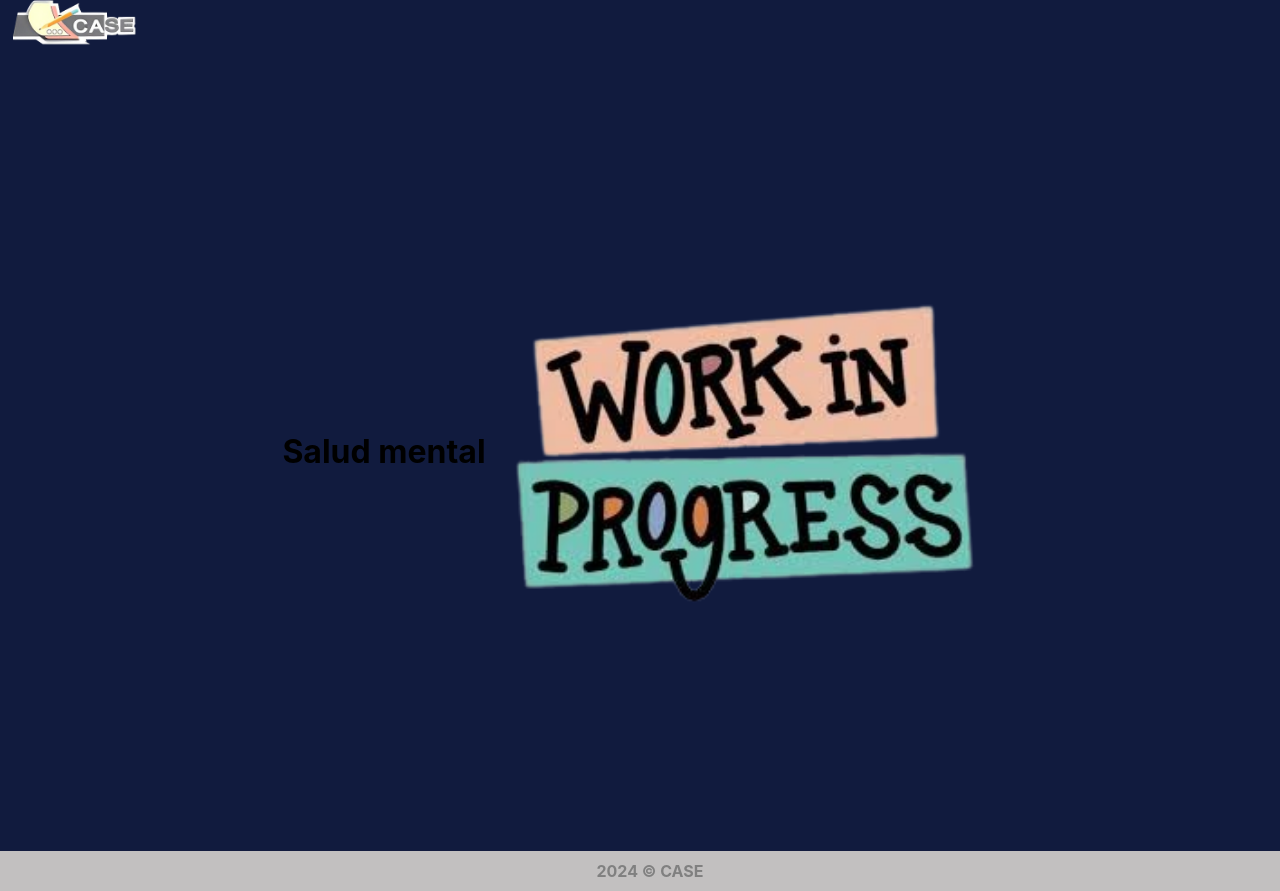
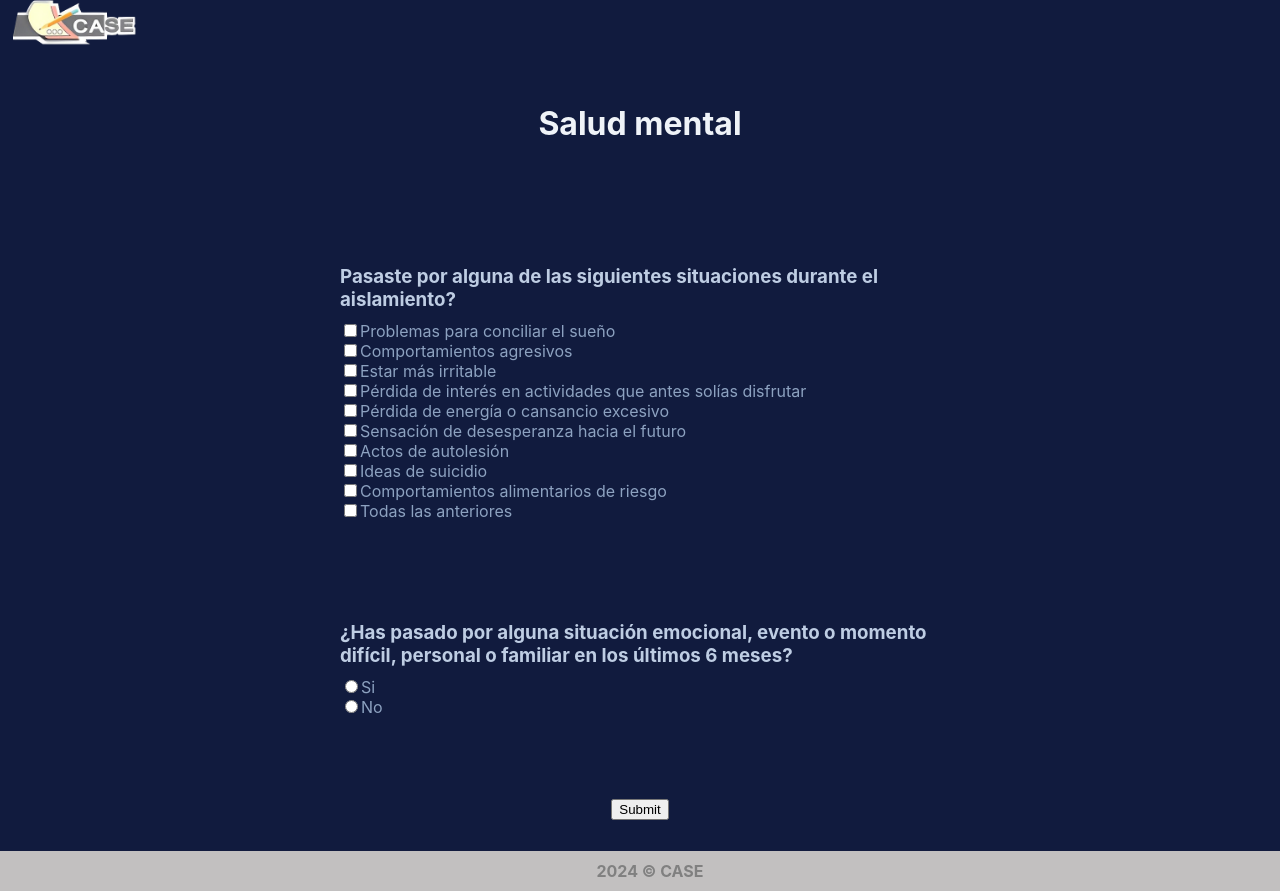
Before and after one commit to Alexlife2002003/case_web, a React (Create React App) app: page /quiz/7 in a window 1280 px wide. Built offline with nearby package versions, Linux system fonts and the light colour scheme; no server answers.

Commit message:
answers submittable for Salud mental and idioma

```diff
--- a/package.json
+++ b/package.json
@@ -7,6 +7,7 @@
     "@testing-library/react": "^13.4.0",
     "@testing-library/user-event": "^13.5.0",
     "cors": "^2.8.5",
+    "localforage": "^1.10.0",
     "react": "^18.2.0",
     "react-dom": "^18.2.0",
     "react-icons": "^5.0.1",
--- a/src/components/components/RadioButton.jsx
+++ b/src/components/components/RadioButton.jsx
@@ -1,13 +1,14 @@
 
 import React from 'react';
 import "./style.css"
-const RadioButton = ({ id, value, label, onChange }) => {
+const RadioButton = ({ id, name, value, label, onChange }) => {
   return (
     <div>
       <input
         type="radio"
         id={id}
-        value={value}
+        name={name}
+        value={label}
         onChange={onChange}
       />
       <label className="RB-label" htmlFor={id}>{label}</label>
--- a/src/components/login/LoginPage.jsx
+++ b/src/components/login/LoginPage.jsx
@@ -3,6 +3,7 @@ import './login.css';
 import { useNavigate } from 'react-router-dom';
 import IMG from "../../assets/CASE.png"
 import IMG2 from "../../assets/CASE-ed.jpg"
+import localforage from 'localforage';
 
 
 
--- a/src/components/quizzes/idioma/Idioma.jsx
+++ b/src/components/quizzes/idioma/Idioma.jsx
@@ -2,13 +2,20 @@
 import React, { useState } from 'react';
 import RadioButton from '../../components/RadioButton';
 import "./style.css"
+import { useNavigate } from 'react-router-dom';
 
 const Idioma = () => {
   const questions = [
-    { id: 'question1', title: 'Tienes algun conocimiento del Idioma Ingles?', options: ['Si', 'No'] },
-    { id: 'question2', title: 'Estas cursando estudios del idioma ingles actualmente', options: ['Si', 'No'] },
-    { id: 'question3', title: 'Conoces las opciones para estudiar ingles que ofrece la BUAZ a traves del Programa de Extension Universitaria de Lenguhas(PEUL) o del Programa Unico de ingles(PUDI)(PACDI)?', options: ['Si', 'No'] },
+    { id: 'pregunta42', title: 'Tienes algun conocimiento del Idioma Ingles?', options: ['Si', 'No'] },
+    { id: 'pregunta43', title: 'Estas cursando estudios del idioma ingles actualmente', options: ['Si', 'No'] },
+    { id: 'pregunta44', title: 'Conoces las opciones para estudiar ingles que ofrece la BUAZ a traves del Programa de Extension Universitaria de Lenguhas(PEUL) o del Programa Unico de ingles(PUDI)(PACDI)?', options: ['Si', 'No'] },
   ];
+
+  const apiBD = process.env.REACT_APP_API_BD;
+  const apiBDIdioma = process.env.REACT_APP_ADD_IDIOMA;
+  const userId = localStorage.getItem('id');
+  const authToken= localStorage.getItem('token');
+  const navigate = useNavigate();
 
   const [answers, setAnswers] = useState(Object.fromEntries(questions.map(q => [q.id, null])));
 
@@ -16,20 +23,26 @@ const Idioma = () => {
     setAnswers(prevAnswers => ({ ...prevAnswers, [questionId]: value }));
   };
 
-  const handleSubmit = () => {
-    // Send answers to the database
-    // Adjust the API endpoint and database logic accordingly
-
-    fetch('/api/saveQuizAnswers', {
-      method: 'POST',
-      headers: {
-        'Content-Type': 'application/json',
-      },
-      body: JSON.stringify({ answers }),
-    })
-      .then(response => response.json())
-      .then(data => console.log(data))
-      .catch(error => console.error('Error:', error));
+  const handleSubmit = async () => {
+    try{
+      const response = await fetch(apiBD + apiBDIdioma, {
+        method: 'POST',
+        headers: {
+          'Authorization':`Bearer ${authToken}`,
+          'Content-Type': 'application/json',
+        },
+        body: JSON.stringify({'userId':userId,'pregunta42':answers['pregunta42'],'pregunta43':answers['pregunta43'],'pregunta44':answers['pregunta44']}),
+      });
+        if(response.ok){
+          alert('Respuestas guardadas exitosamente')
+          navigate('/home');
+        }else{
+          throw new Error(`Error al guardar las respuestas. ${response.status}`)
+        }
+    }catch(error){
+      console.error("Error al guardar las respuestas",error)
+      alert("Error al guardar las respuestas, vuelve a intentarlo")
+    }
   };
 
   return (
@@ -46,7 +59,7 @@ const Idioma = () => {
               id={`${id}_option${index + 1}`}
               value={`option${index + 1}`}
               label={option}
-              onChange={() => handleRadioButtonChange(id, `option${index + 1}`)}
+              onChange={() => handleRadioButtonChange(id, option)}
             />
           ))}
         </div>
--- a/src/components/quizzes/saludMental/SaludMental.jsx
+++ b/src/components/quizzes/saludMental/SaludMental.jsx
@@ -1,13 +1,133 @@
-import React from 'react'
-import workprogress from "../../../assets/workprogress.png"
-import "../style.css"
+import React, { useState } from 'react';
+import workprogress from '../../../assets/workprogress.png';
+import './style.css';
+import { useNavigate } from 'react-router-dom';
+
 const SaludMental = () => {
+  const questions = [
+    {
+      id: 'pregunta63',
+      title: 'Pasaste por alguna de las siguientes situaciones durante el aislamiento?',
+      options: [
+        'Problemas para conciliar el sueño',
+        'Comportamientos agresivos',
+        'Estar más irritable',
+        'Pérdida de interés en actividades que antes solías disfrutar',
+        'Pérdida de energía o cansancio excesivo',
+        'Sensación de desesperanza hacia el futuro',
+        'Actos de autolesión',
+        'Ideas de suicidio',
+        'Comportamientos alimentarios de riesgo',
+        'Todas las anteriores',
+      ],
+    },
+    { id: 'pregunta64', title: '¿Has pasado por alguna situación emocional, evento o momento difícil, personal o familiar en los últimos 6 meses?', options: ['Si', 'No'] },
+  ];
+
+  const apiBD = process.env.REACT_APP_API_BD;
+  const apiBDSaludMental = process.env.REACT_APP_ADD_SALUD_MENTAL;
+  const userId = localStorage.getItem('id');
+  const authToken = localStorage.getItem('token');
+  const navigate = useNavigate();
+
+  const [answers, setAnswers] = useState(Object.fromEntries(questions.map(q => [q.id, null])));
+
+  const handleCheckboxChange = (questionId, option) => {
+    setAnswers(prevAnswers => {
+      const currentOptions = prevAnswers[questionId] || [];
+      const updatedOptions = currentOptions.includes(option)
+        ? currentOptions.filter(item => item !== option)
+        : [...currentOptions, option];
+      return { ...prevAnswers, [questionId]: updatedOptions };
+    });
+  };
+
+  const handleRadioChange = (questionId, option) => {
+    setAnswers(prevAnswers => ({ ...prevAnswers, [questionId]: option }));
+  };
+
+  const convertCheckboxValue = (questionId, option) => {
+    return answers[questionId]?.includes(option) ? 'Si' : 'No';
+  };
+
+  const convertRadioValue = (questionId) => {
+    return answers[questionId] === 'Si' ? 'Si' : 'No';
+  };
+
+  const handleSubmit = async () => {
+    const formattedAnswers = {
+      'userId': userId,
+      'pregunta63': questions[0].options.map(option => convertCheckboxValue('pregunta63', option)).join(','),
+      'pregunta64': convertRadioValue('pregunta64'),
+      // Add more questions as needed
+    };
+    console.log(formattedAnswers);
+    try{
+      const response= await fetch(apiBD+apiBDSaludMental,{
+        method:'POST',
+        headers:{
+          'Authorization':`Bearer ${authToken}`,
+          'Content-Type':'application/json',
+        },
+        body: JSON.stringify({
+          'userId': userId,
+          'pregunta63': questions[0].options.map(option => convertCheckboxValue('pregunta63', option)).join(','),
+          'pregunta64': convertRadioValue('pregunta64'),
+          // Add more questions as needed
+        })
+      });
+      if (response.ok){
+        alert('Respuestas guardadas exitosamente')
+        navigate('/home')
+      }else{
+        throw new Error(`Error al guardar las respuestas. ${response.status}`)
+      }
+    }catch(error){
+      console.error("Error al guardar las respuestas",error)
+      alert("Error al guardar las respuestas, vuelve a intentarlo")
+    }
+  };
+
   return (
-    <div className='Quiz-container'>
-        <h1>Salud mental</h1>
-        <img className='quiz-image' src={workprogress} alt="" />
+    <div className='saludmental-container'>
+      <h1>Salud mental</h1>
+      {questions.map(({ id, title, options }) => (
+        <div key={id}>
+          <h3>{title}</h3>
+          {options.map((option, index) => (
+            <div key={`${id}_option${index + 1}`}>
+              {id === 'pregunta64' ? (
+                <>
+                  <input
+                    type='radio'
+                    id={`${id}_option${index + 1}`}
+                    name={id}
+                    value={option}
+                    onChange={() => handleRadioChange(id, option)}
+                    checked={answers[id] === option}
+                  />
+                  <label className="SM-label" htmlFor={`${id}_option${index + 1}`}>{option}</label>
+                </>
+              ) : (
+                <>
+                  <input
+                    type='checkbox'
+                    id={`${id}_option${index + 1}`}
+                    value={option}
+                    onChange={() => handleCheckboxChange(id, option)}
+                    checked={answers[id]?.includes(option)}
+                  />
+                  <label className="SM-label" htmlFor={`${id}_option${index + 1}`}>{option}</label>
+                </>
+              )}
+            </div>
+          ))}
+        </div>
+      ))}
+
+      <button onClick={handleSubmit}>Submit</button>
     </div>
-  )
-}
+  );
+};
 
-export default SaludMental
+export default SaludMental;
--- /dev/null
+++ b/src/components/quizzes/saludMental/style.css
@@ -0,0 +1,30 @@
+/* style.css */
+.saludmental-container {
+    display: grid;
+    grid-template-columns: 1fr;
+    gap: 20px;
+    align-items: center;
+    justify-items: center;
+    height: 100vh;
+  }
+
+  /* Additional styling for better visual separation */
+  .saludmental-container > div {
+    width: 100%;
+    max-width: 600px; /* Adjust as needed */
+    text-align: left;
+  }
+
+  /* Styling for question text */
+  .saludmental-container h3 {
+    margin-bottom: 10px; /* Add some spacing between question text and options */
+    color:#BECDE3;
+}
+
+.saludmental-container h1 {
+    color:#EFF3F8;
+}
+
+.SM-label{
+    color: #8DA2C0;
+}
```
Also changed, not shown: 1 other file (tests, documents, lock files or other folders).
